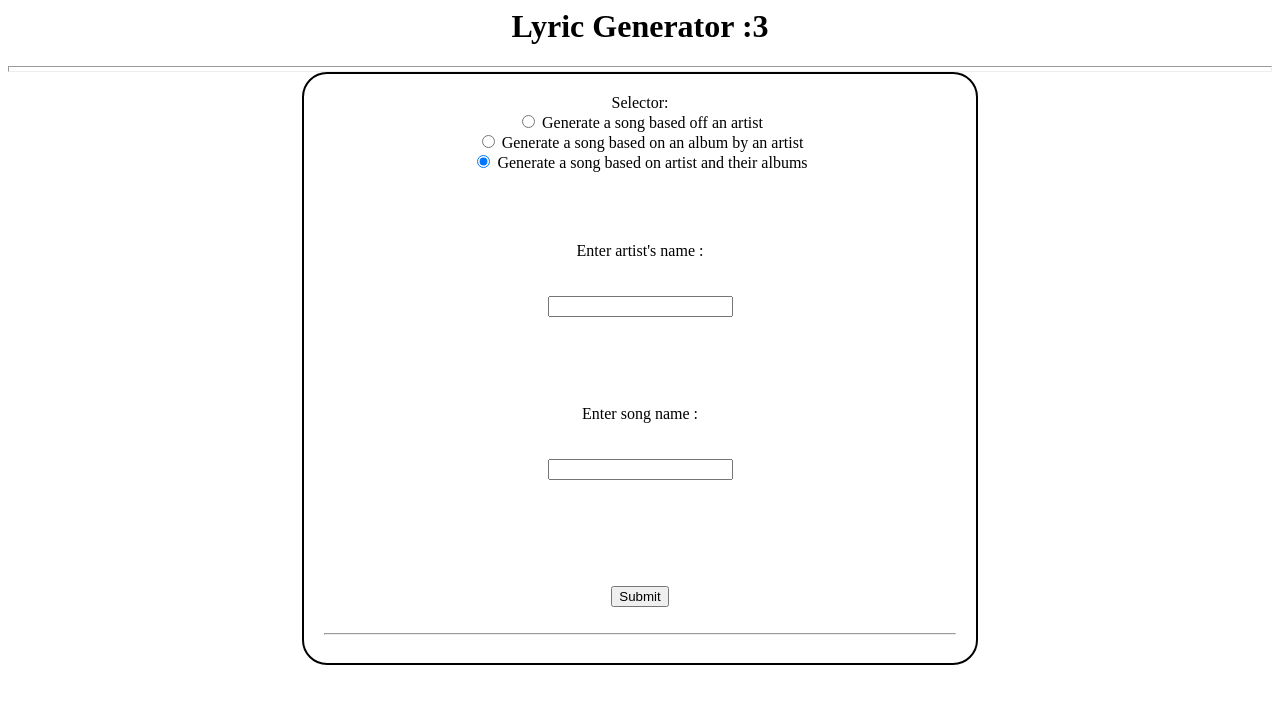
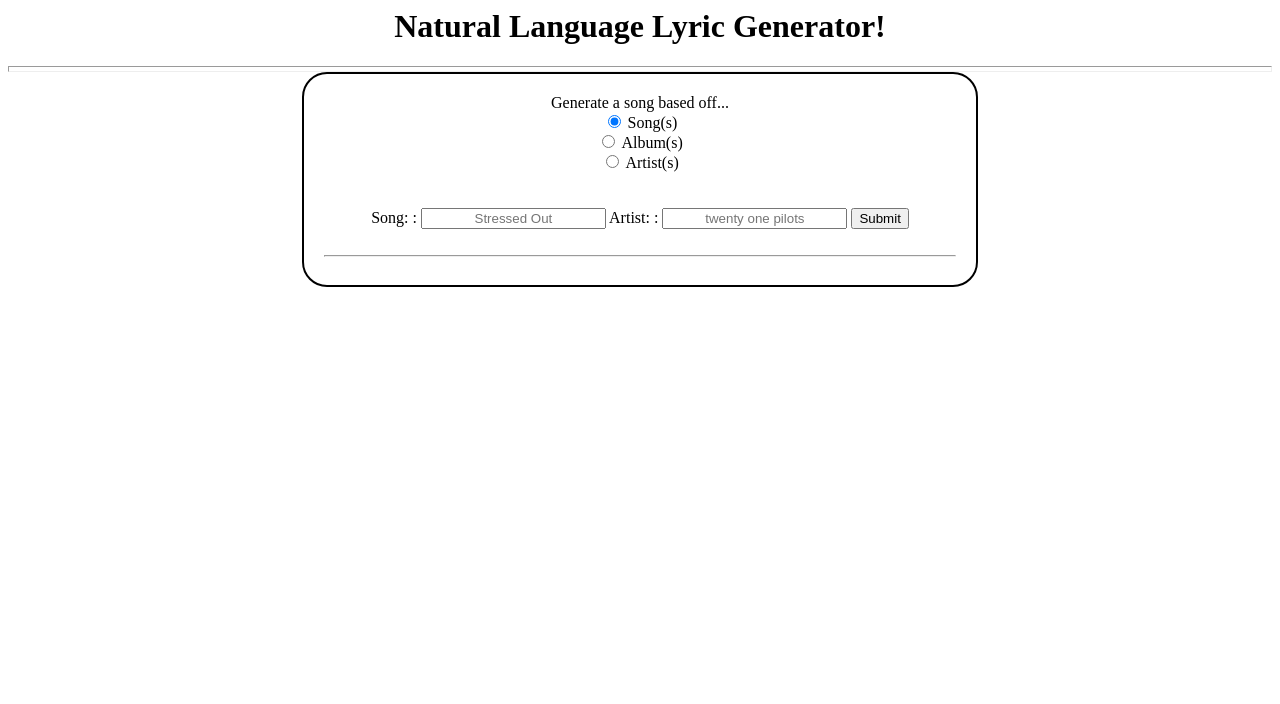
Before and after one commit to ryannarnoldd/NLP_Lyric_Generator, a Django app: page /songs in a window 1280 px wide. Shown: the top 704 px of the page. Run offline with Django 4.2, Linux system fonts and the light colour scheme.

Commit message:
Making placeholder for forms and more compact look

```diff
--- a/Client_Lyrics_Interface/templates/testing.html
+++ b/Client_Lyrics_Interface/templates/testing.html
@@ -5,7 +5,7 @@
     }
 </style>
 
-<h1 style = "text-align: center;">Lyric Generator :3</h1>
+<h1 style = "text-align: center;">Natural Language Lyric Generator!</h1>
 <hr style = "padding: 2px; margin: auto; color: black; fill:black">
 
 <form action="" method="post"
@@ -22,7 +22,7 @@ height: auto;
         {% csrf_token %}
         {{ select }}
         <br><br>
-        {{ form | linebreaks}}
+        {{ form }}
         <input type="submit" value="Submit">
 
     <!--
--- a/Client_Lyrics_Interface/urls.py
+++ b/Client_Lyrics_Interface/urls.py
@@ -2,9 +2,9 @@ from django.urls import path
 from Client_Lyrics_Interface import views
 
 urlpatterns = [
-    path('', views.get_name_fields, name='testing'),
-    path('artists', views.get_name_fields, name='testing'),
+    path('', views.get_song_fields, name='testing'),
     path('songs', views.get_song_fields, name='testing'),
     path('album', views.get_album_fields, name='testing'),
+    path('artists', views.get_artist_fields, name='testing'),
     #path('form/', views.get_name, name="get_name")
 ]
--- a/Client_Lyrics_Interface/views.py
+++ b/Client_Lyrics_Interface/views.py
@@ -28,35 +28,36 @@ song_names, album_names, artist_names = '', '', ''
 corpus_lyrics = []
 lyr = ''
 
+def Placeholder_Text(text):
+    return forms.TextInput(attrs={f'placeholder': text})
 
+
+class Song_Name_Form(forms.Form):
+    song_name = forms.CharField(
+        label='Song: ', max_length=100, widget=Placeholder_Text('Stressed Out'))
+    artist_name = forms.CharField(
+        label='Artist: ', max_length=100, widget=Placeholder_Text('twenty one pilots'))
+    # initial="twenty one pilots" is another option.
+class Album_Name_Form(forms.Form):
+    album_name = forms.CharField(
+        label='Enter album by artist ', max_length=100, widget=Placeholder_Text('SOUR'))
+    artist_name = forms.CharField(
+        label='\nEnter artist\'s name ', max_length=100, widget=Placeholder_Text('Olivia Rodrigo'))
 class Artist_Name_Form(forms.Form):
     # options = (('By_Artist', 'Generate from artist'))
     artist_name = forms.CharField(
-        label='Enter artist\'s name:', max_length=100 )
+        label='\nEnter artist\'s name:', max_length=100, widget=Placeholder_Text('Taylor Swift'))
 
-
-class Album_Name_Form(forms.Form):
-    artist_name = forms.CharField(
-        label='Enter artist\'s name ', max_length=100)
-    album_name = forms.CharField(
-        label='Enter album by artist ', max_length=100)
-
-
-class Song_Name_Form(forms.Form):
-    artist_name = forms.CharField(
-        label='Enter artist\'s name ', max_length=100)
-    song_name = forms.CharField(
-        label='Enter song name ', max_length=100)
 
 
 class Selection_Box(forms.Form):
     selector = forms.ChoiceField(choices=(
-        ("1", "Generate a song based off an artist"),
-        ("2", "Generate a song based on an album by an artist"),
-        ("3", "Generate a song based on artist and their albums")
-    ),
+        ("1", "Song(s)"),
+        ("2", "Album(s)"),
+        ("3", "Artist(s)")
+    ), label='Generate a song based off...',
         widget=forms.RadioSelect,
-        initial="1"
+        initial="1",
     )
 
 
@@ -69,35 +70,40 @@ def default_selection(request):
     return render(request, 'testing.html', {'form': None, 'messages': None, "songs": None})
 
 
-@csrf_exempt
-def get_name_fields(request):
+@ csrf_exempt
+def get_song_fields(request):
     try:
         if request.method == 'POST':
             genius.timeout = 8
-            artist_names, lyr = '', ''
-            form = Artist_Name_Form(request.POST)
+            artist_names, lyr, song_names = '', '', ''
+            form = Song_Name_Form(request.POST)
             s = Selection_Box(request.POST)
+            # select = Selection_Box(request.GET)
+            song = request.POST['song_name']
             name = request.POST['artist_name']
+            choice = request.POST['selector']
             if form.is_valid():
-                artist = genius.search_artist(
-                    artist_name=name, max_songs=5)
-                artist_names += artist.name + '\n'
-                for song in artist.songs:
-                    lyr += song.lyrics
+
+                # messages.info(request, str(request))
+                song = genius.search_song(song, name)
+
+                song_names += song.title + '\n'
+                lyr += song.lyrics
+
                 generator = MarkovChain(corpus=' '.join([lyr]))
                 gen = generator.gen_song(
                     lines=15, length_range=[7, 10])
                 gen = gen.splitlines()
                 for line in gen:
                     songs.append(line)
+                # gen = "fThese lyrics were inspired by... \n" +  + '\n\n'
                 return HttpResponseRedirect('/')
         else:
-            form = Artist_Name_Form()
+            form = Song_Name_Form()
             s = Selection_Box()
             s.fields["selector"].initial = [1]
     except:
         print(RuntimeError("Something bad happened while generating lyrics..."))
-
     return render(request, 'testing.html', {'form': form, 'select': s, 'messages': lyrics, "songs": songs})
 
 
@@ -186,39 +192,33 @@ def get_album_fields(request):
 
     return render(request, 'testing.html', {'form': form, 'select': s, 'messages': lyrics, "songs": songs})
 
-
-@ csrf_exempt
-def get_song_fields(request):
+@csrf_exempt
+def get_artist_fields(request):
     try:
         if request.method == 'POST':
             genius.timeout = 8
             artist_names, lyr = '', ''
-            form = Song_Name_Form(request.POST)
+            form = Artist_Name_Form(request.POST)
             s = Selection_Box(request.POST)
-            # select = Selection_Box(request.GET)
-            song = request.POST['song_name']
             name = request.POST['artist_name']
-            choice = request.POST['selector']
             if form.is_valid():
-
-                # messages.info(request, str(request))
-                song = genius.search_song(song, name)
-
-                song_names += song.title + '\n'
-                lyr += song.lyrics
-
+                artist = genius.search_artist(
+                    artist_name=name, max_songs=5)
+                artist_names += artist.name + '\n'
+                for song in artist.songs:
+                    lyr += song.lyrics
                 generator = MarkovChain(corpus=' '.join([lyr]))
                 gen = generator.gen_song(
                     lines=15, length_range=[7, 10])
                 gen = gen.splitlines()
                 for line in gen:
                     songs.append(line)
-                # gen = "fThese lyrics were inspired by... \n" +  + '\n\n'
                 return HttpResponseRedirect('/')
         else:
-            form = Song_Name_Form()
+            form = Artist_Name_Form()
             s = Selection_Box()
             s.fields["selector"].initial = [3]
     except:
         print(RuntimeError("Something bad happened while generating lyrics..."))
+
     return render(request, 'testing.html', {'form': form, 'select': s, 'messages': lyrics, "songs": songs})
```
